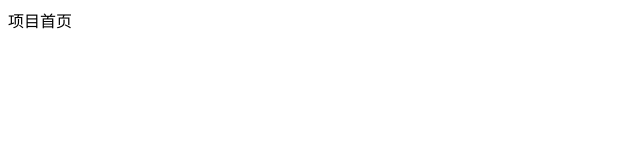
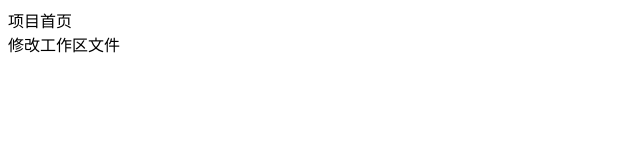
Before and after one commit to 18784097076/gitDemo, a plain HTML site: page index.html in a window 1280 px wide. Shown: the whole page, without its empty margins (0-640 px from the left). Drawn offline with Linux system fonts and the light colour scheme.

Commit message:
第二次提交，修改index.html

```diff
--- a/index.html
+++ b/index.html
@@ -7,5 +7,6 @@
 </head>
 <body>
     项目首页
+    <div>修改工作区文件</div>
 </body>
 </html>
```
